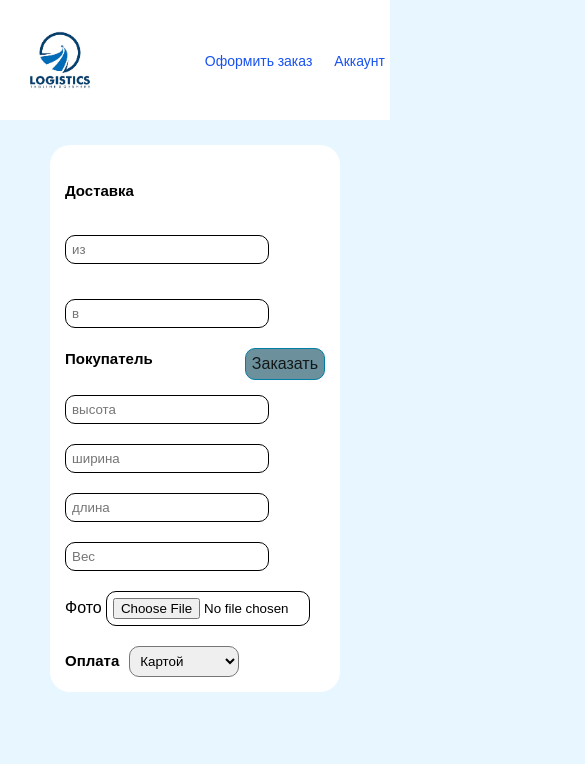
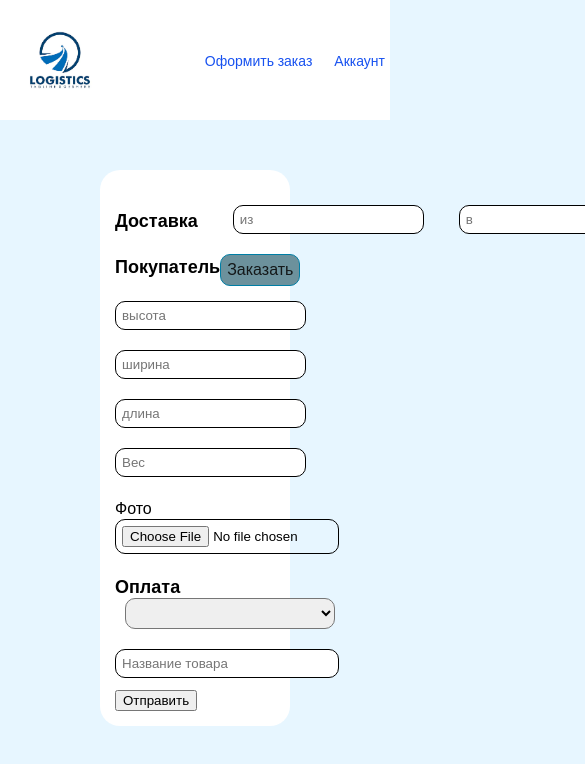
Before and after one commit to asheralieva/delivery, a Vue app: page /order in a window 390 px wide. Shown: the top 764 px of the page, 585 px wide, since content can reach past the window. Built offline with nearby package versions, Linux system fonts and the light colour scheme; the HTML template or start-up script is replaced by a standard one.

Commit message:
order create

```diff
--- a/package.json
+++ b/package.json
@@ -9,6 +9,7 @@
     "preview": "vite preview"
   },
   "dependencies": {
+    "axios": "^1.7.7",
     "leaflet": "^1.9.4",
     "leaflet-routing-machine": "^3.2.12",
     "vue": "^3.5.12",
--- a/src/components/Account.vue
+++ b/src/components/Account.vue
@@ -25,7 +25,7 @@ const orders = ref({});
 onMounted(() => {
   const token = localStorage.getItem("accessToken"); // Замените на ваш токен
 
-  fetch("http://127.0.0.1:8000/api/currentuser/", {
+  fetch("https://albertgadieva.pythonanywhere.com/api/currentuser/", {
     method: "GET",
     headers: {
       Authorization: `Bearer ${token}`, // Добавляем токен
@@ -47,7 +47,7 @@ onMounted(() => {
     });
 
 
-    fetch("http://127.0.0.1:8000/api/orders/user/", {
+    fetch("https://albertgadieva.pythonanywhere.com/api/orders/user/", {
     method: "GET",
     headers: {
       Authorization: `Bearer ${token}`, // Добавляем токен
--- a/src/components/Authorization.vue
+++ b/src/components/Authorization.vue
@@ -16,7 +16,7 @@ const handleLogin = () => {
   console.log("Отправляем данные:", JSON.stringify(formData));
 
   // Пример отправки данных на сервер
-  fetch("http://127.0.0.1:8000/api/token/", {
+  fetch("https://albertgadieva.pythonanywhere.com/api/token/", {
     method: "POST",
     headers: {
       "Content-Type": "application/json",
--- a/src/components/Home/Order.vue
+++ b/src/components/Home/Order.vue
@@ -1,17 +1,19 @@
 <template>
   <section class="order">
-    <div v-if="(isDeliver = false)" class="deliver">
+    <!-- Доставка -->
+    <div v-if="isDeliver" class="deliver">
       <div class="deliver-item">
-        <span
-          >AAAaaaaaaaaaaaaaaaaaaaaaaaa --<i class="arrow right"></i>
-          BBBbbbbbbbbbbbbbbbbbbbbbbbbbbbbbbbbbbbbb</span
-        >
+        <span>
+          AAAaaaaaaaaaaaaaaaaaaaaaaaa --<i class="arrow right"></i>
+          BBBbbbbbbbbbbbbbbbbbbbbbbbbbbbbbbbbbbbbb
+        </span>
         <span>размер: большой</span>
         <span>статус: завершен</span>
       </div>
       <button class="accept" @click="toggleDeliver">Принять</button>
     </div>
 
+    <!-- Заказ -->
     <div v-else class="order-container">
       <div class="order-content">
         <div class="order-mid">
@@ -22,9 +24,17 @@
               id="from"
               name="from"
               placeholder="из"
+              v-model="orderDetails.startpoint"
               required
             />
-            <input type="text" id="to" name="to" placeholder="в" required />
+            <input
+              type="text"
+              id="to"
+              name="to"
+              placeholder="в"
+              v-model="orderDetails.endpoint"
+              required
+            />
           </div>
 
           <div class="order-user">
@@ -70,14 +80,21 @@
             </div>
             <div class="user-price">
               <span>Оплата</span>
-              <select name="payment" id="payment">
+              <select name="payment" id="payment" v-model="orderDetails.payment">
                 <option value="card">Картой</option>
                 <option value="cash">Наличкой</option>
               </select>
             </div>
           </div>
 
-          <!-- Выпадающее окно -->
+          <div class="order-details">
+            <input
+              type="text"
+              v-model="orderDetails.product_name"
+              placeholder="Название товара"
+            />
+          </div>
+
           <div class="open-modal" :class="{ active: isOpen }">
             <span>Цена: 200 сом</span>
             <span>Размер груза: большой</span>
@@ -85,27 +102,66 @@
             <button class="cancel-btn" @click="toggleModal">
               Отменить заказ
             </button>
-            <Router-link to="/map" class="show-btn">Посмотреть</Router-link>
+            <router-link to="/map" class="show-btn">Посмотреть</router-link>
           </div>
         </div>
       </div>
     </div>
+
+    <!-- Кнопка отправки -->
+    <button @click="submitForm">Отправить</button>
   </section>
 </template>
+
 
 <script setup>
 import { ref } from "vue";
 
 const isOpen = ref(false);
-
 const isDeliver = ref(false);
 
+const orderDetails = ref({
+  product_name: "",
+  startpoint: "",
+  endpoint: "",
+});
+
+// Функция для переключения модального окна
 const toggleModal = () => {
   isOpen.value = !isOpen.value;
 };
 
+// Функция для переключения доставки
 const toggleDeliver = () => {
   isDeliver.value = !isDeliver.value;
+};
+
+
+
+// Отправка данных формы
+const submitForm = () => {
+  console.log(JSON.stringify(orderDetails.value));
+  const token = localStorage.getItem("accessToken");
+  fetch("https://albertgadieva.pythonanywhere.com/api/orders/create/", {
+    method: "POST",
+    headers: {
+      Authorization: `Bearer ${token}`,
+      "Content-Type": "application/json",
+    },
+    body: JSON.stringify(orderDetails.value),
+  })
+    .then((response) => {
+      if (!response.ok) {
+        throw new Error("Ошибка");
+      }
+      return response.json();
+    })
+    .then((data) => {
+      console.log("Успех:", data);
+    })
+    .catch((error) => {
+      console.error("Ошибка:", error);
+    });
 };
 </script>
 
@@ -262,6 +318,13 @@ const toggleDeliver = () => {
       margin-top: 20px;
     }
   }
+
+  .order-details {
+    margin-top: 20px;
+    input {
+      margin-bottom: 10px;
+    }
+  }
 }
 
 @media screen and (max-width: 768px) {
@@ -270,33 +333,15 @@ const toggleDeliver = () => {
       flex-direction: column;
 
       &-item {
-        flex-wrap: wrap;
-        span {
-        height: fit-content;
+        flex-direction: column;
+        align-items: center;
+      }
+
+      .accept {
+        margin-top: 20px;
         width: 100%;
       }
-      }
-    }
-
-    input {
-      width: 190px;
-    }
-    span {
-      font-size: 15px;
-    }
-    &-mid {
-      select {
-        width: 110px;
-      }
-    }
-    &-place {
-      flex-wrap: wrap;
     }
   }
 }
-@media screen and (max-width: 425px) {
-  .order {
-    margin: 25px 50px;
-  }
-}
 </style>
--- a/src/components/Registration.vue
+++ b/src/components/Registration.vue
@@ -84,7 +84,7 @@ const handleSubmit = () => {
 
 
   // Пример отправки данных на сервер
-  fetch("http://127.0.0.1:8000/api/register/", {
+  fetch("https://albertgadieva.pythonanywhere.com/api/register/", {
     method: "POST",
     headers: {
       "Content-Type": "application/json",
```
Also changed, not shown: 1 other file (tests, documents, lock files or other folders).
